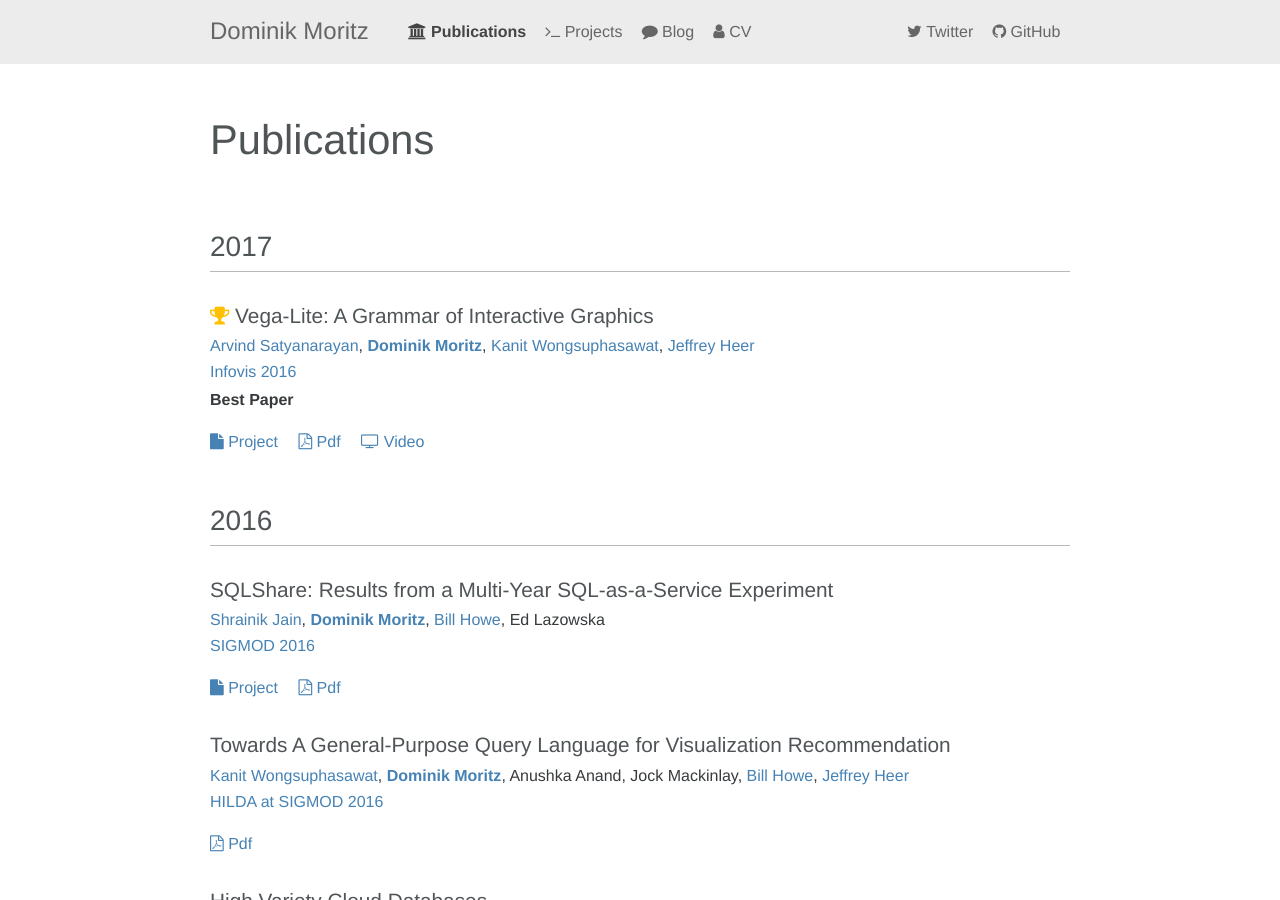
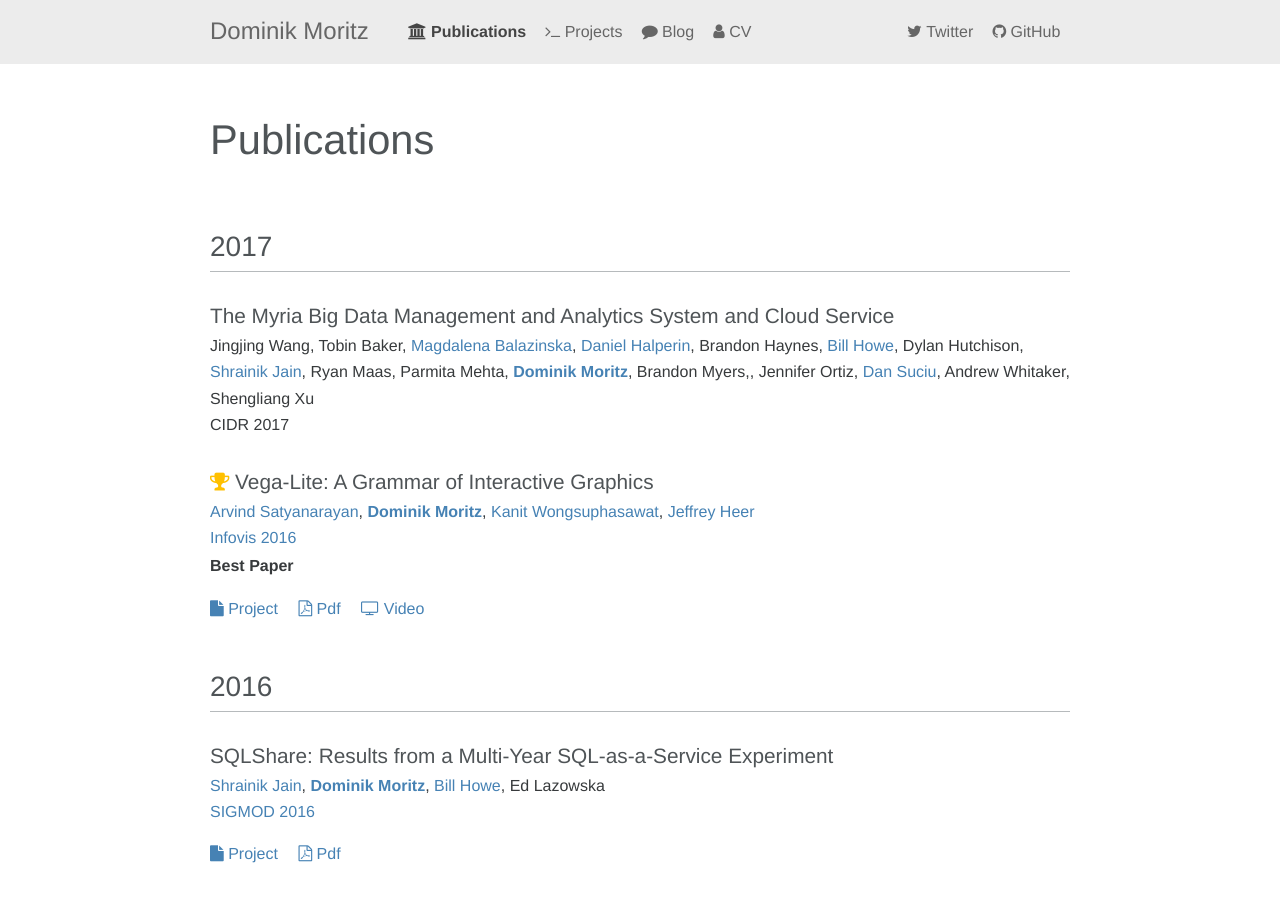
Before and after one commit to domoritz/domoritz.github.io, a Jekyll site: the page built from publications.md, in a window 1280 px wide and 900 px high. Built offline with Jekyll 4.4.1, drawn with Linux system fonts in a browser that asks for light colours; nearby versions of some CDN libraries.

Commit message:
Add cidr paper

```diff
--- a/_data/publications.yml
+++ b/_data/publications.yml
@@ -1,3 +1,24 @@
+- title: "The Myria Big Data Management and Analytics System and Cloud Service"
+  year: 2017
+  authors:
+    - Jingjing Wang
+    - Tobin Baker
+    - Magdalena Balazinska
+    - Daniel Halperin
+    - Brandon Haynes
+    - Bill Howe
+    - Dylan Hutchison
+    - Shrainik Jain
+    - Ryan Maas
+    - Parmita Mehta
+    - Dominik Moritz
+    - Brandon Myers,
+    - Jennifer Ortiz
+    - Dan Suciu
+    - Andrew Whitaker
+    - Shengliang Xu
+  venue: CIDR 2017
+  velue_url: http://cidrdb.org/cidr2017/
 - title: "Vega-Lite: A Grammar of Interactive Graphics"
   year: 2017
   authors:
```
